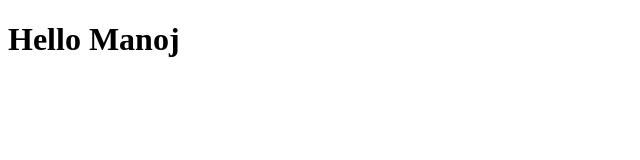
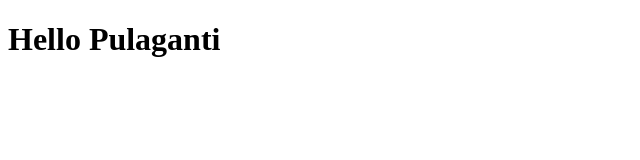
Before and after one commit to manoj96522/My_first_project1, a plain HTML site: page index.html in a window 1280 px wide. Shown: the whole page, without its empty margins (0-640 px from the left). Drawn offline with Linux system fonts and the light colour scheme.

Commit message:
this is my first git commit

```diff
--- a/index.html
+++ b/index.html
@@ -6,6 +6,6 @@
     <title>Greeting</title>
 </head>
 <body>
-    <h1>Hello Manoj</h1>
+    <h1>Hello Pulaganti</h1>
 </body>
 </html>
```
